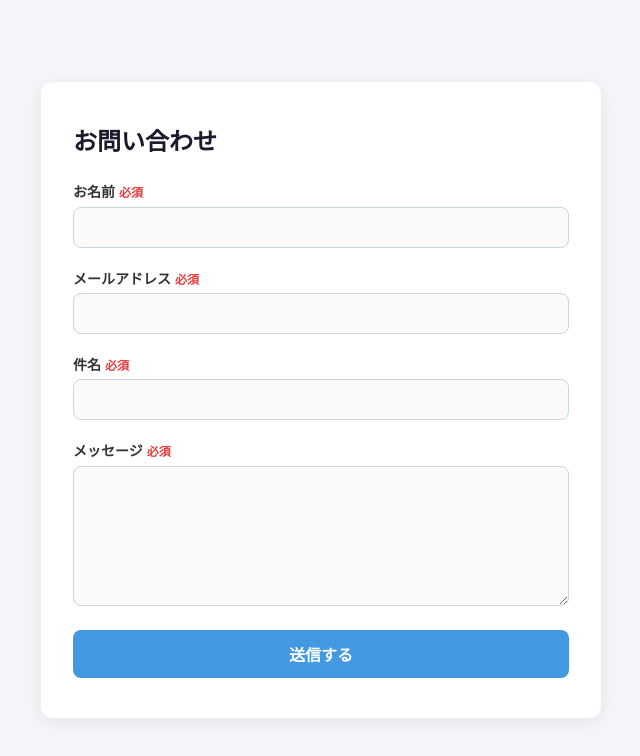
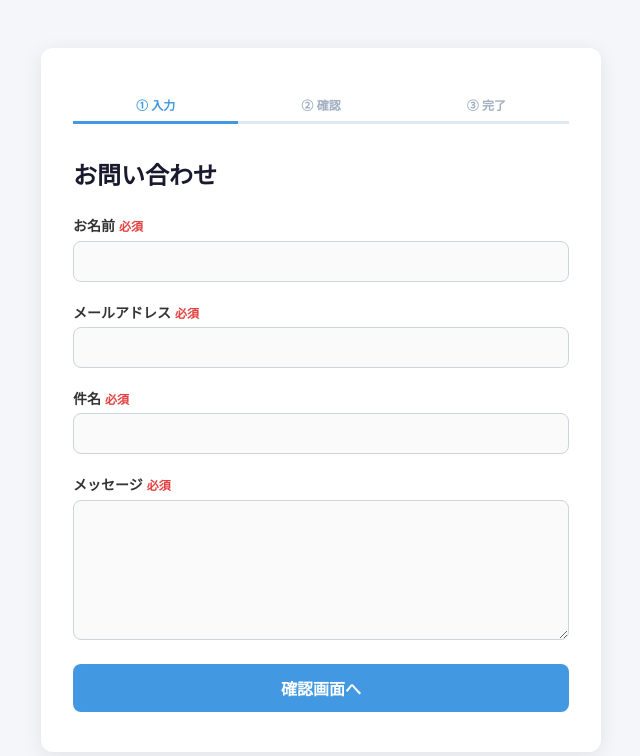
Before and after one commit to aoleaf/techmeets-month1, a PHP site: page /contact.php in a window 1280 px wide. Shown: the top 756 px of the page, without its empty margins (319-959 px from the left). Run offline with PHP 8.4, Linux system fonts and the light colour scheme.

Commit message:
feat: フォーム送信前の確認画面を追加 送信後にボタンを無効か

```diff
--- a/week3/contact/contact.php
+++ b/week3/contact/contact.php
@@ -1,43 +1,45 @@
 <?php
+function h(string $str): string {
+    return htmlspecialchars($str, ENT_QUOTES, 'UTF-8');
+}
+
+// step: 'input' → 'confirm' → 'complete'
+$step   = $_POST['step'] ?? 'input';
 $errors = [];
-$submitted = false;
 
-$name    = '';
-$email   = '';
-$subject = '';
-$message = '';
-
-if ($_SERVER['REQUEST_METHOD'] === 'POST') {
 $name    = trim($_POST['name']    ?? '');
 $email   = trim($_POST['email']   ?? '');
 $subject = trim($_POST['subject'] ?? '');
 $message = trim($_POST['message'] ?? '');
 
+if ($_SERVER['REQUEST_METHOD'] === 'POST') {
+
+    if ($step === 'input') {
+        // --- 入力 → 確認 バリデーション ---
         if ($name === '') {
             $errors['name'] = '名前を入力してください。';
         }
-
         if ($email === '') {
             $errors['email'] = 'メールアドレスを入力してください。';
         } elseif (!filter_var($email, FILTER_VALIDATE_EMAIL)) {
             $errors['email'] = '有効なメールアドレスを入力してください。';
         }
-
         if ($subject === '') {
             $errors['subject'] = '件名を入力してください。';
         }
-
         if ($message === '') {
             $errors['message'] = 'メッセージを入力してください。';
         }
 
         if (empty($errors)) {
-        $submitted = true;
+            $step = 'confirm'; // 確認画面へ
         }
+        // エラー時は $step を 'input' のまま維持
+
+    } elseif ($step === 'confirm') {
+        // --- 確認 → 完了（ここで実際のメール送信などを行う） ---
+        $step = 'complete';
     }
-
-function h(string $str): string {
-    return htmlspecialchars($str, ENT_QUOTES, 'UTF-8');
 }
 ?>
 <!DOCTYPE html>
@@ -76,10 +78,35 @@ function h(string $str): string {
       color: #1a1a2e;
     }
 
-    /* ---- form ---- */
-    .form-group {
-      margin-bottom: 1.25rem;
+    /* ステップ表示 */
+    .steps {
+      display: flex;
+      gap: 0;
+      margin-bottom: 2rem;
     }
+
+    .step-item {
+      flex: 1;
+      text-align: center;
+      font-size: .75rem;
+      font-weight: 600;
+      padding: .5rem .25rem;
+      color: #a0aec0;
+      border-bottom: 3px solid #e2e8f0;
+    }
+
+    .step-item.active {
+      color: #4299e1;
+      border-bottom-color: #4299e1;
+    }
+
+    .step-item.done {
+      color: #48bb78;
+      border-bottom-color: #48bb78;
+    }
+
+    /* フォーム */
+    .form-group { margin-bottom: 1.25rem; }
 
     label {
       display: block;
@@ -195,39 +243,20 @@ function h(string $str): string {
 <body>
 <div class="card">
 
-<?php if ($submitted): ?>
+  <!-- ステップインジケーター -->
+  <div class="steps">
+    <div class="step-item <?= $step === 'input'   ? 'active' : 'done' ?>">① 入力</div>
+    <div class="step-item <?= $step === 'confirm'  ? 'active' : ($step === 'complete' ? 'done' : '') ?>">② 確認</div>
+    <div class="step-item <?= $step === 'complete' ? 'active' : '' ?>">③ 完了</div>
+  </div>
 
-  <!-- 確認画面 -->
-  <div class="badge">送信内容の確認</div>
-  <h1>お問い合わせを受け付けました</h1>
+<?php if ($step === 'input'): ?>
 
-  <table class="confirm-table">
-    <tr>
-      <th>お名前</th>
-      <td><?= h($name) ?></td>
-    </tr>
-    <tr>
-      <th>メールアドレス</th>
-      <td><?= h($email) ?></td>
-    </tr>
-    <tr>
-      <th>件名</th>
-      <td><?= h($subject) ?></td>
-    </tr>
-    <tr>
-      <th>メッセージ</th>
-      <td><?= h($message) ?></td>
-    </tr>
-  </table>
-
-  <a class="back-link" href="contact.php">← フォームに戻る</a>
-
-<?php else: ?>
-
-  <!-- 入力フォーム -->
+  <!-- ① 入力フォーム -->
   <h1>お問い合わせ</h1>
 
   <form method="POST" action="contact.php" novalidate>
+    <input type="hidden" name="step" value="input">
 
     <div class="form-group">
       <label for="name">お名前<span class="required">必須</span></label>
@@ -285,9 +314,67 @@ function h(string $str): string {
       <?php endif; ?>
     </div>
 
-    <button type="submit" class="btn">送信する</button>
+    <button type="submit" class="btn">確認画面へ</button>
+  </form>
 
+<?php elseif ($step === 'confirm'): ?>
+
+  <!-- ② 確認画面 -->
+  <h1>入力内容の確認</h1>
+
+  <table class="confirm-table">
+    <tr><th>お名前</th>        <td><?= h($name) ?></td></tr>
+    <tr><th>メールアドレス</th> <td><?= h($email) ?></td></tr>
+    <tr><th>件名</th>           <td><?= h($subject) ?></td></tr>
+    <tr><th>メッセージ</th>     <td><?= h($message) ?></td></tr>
+  </table>
+
+  <!-- 送信フォーム: 入力値を hidden で引き継ぐ -->
+  <form method="POST" action="contact.php" id="confirmForm">
+    <input type="hidden" name="step"    value="confirm">
+    <input type="hidden" name="name"    value="<?= h($name) ?>">
+    <input type="hidden" name="email"   value="<?= h($email) ?>">
+    <input type="hidden" name="subject" value="<?= h($subject) ?>">
+    <input type="hidden" name="message" value="<?= h($message) ?>">
+
+    <button type="submit" class="btn" id="submitBtn">この内容で送信する</button>
   </form>
+
+  <form method="POST" action="contact.php">
+    <input type="hidden" name="step"    value="input">
+    <input type="hidden" name="name"    value="<?= h($name) ?>">
+    <input type="hidden" name="email"   value="<?= h($email) ?>">
+    <input type="hidden" name="subject" value="<?= h($subject) ?>">
+    <input type="hidden" name="message" value="<?= h($message) ?>">
+    <button type="submit" class="btn btn-outline">← 入力内容を修正する</button>
+  </form>
+
+  <script>
+    document.getElementById('confirmForm').addEventListener('submit', function () {
+      var btn = document.getElementById('submitBtn');
+      btn.disabled = true;
+      btn.textContent = '送信中...';
+    });
+  </script>
+
+<?php elseif ($step === 'complete'): ?>
+
+  <!-- ③ 完了画面 -->
+  <div class="complete-icon">&#10003;</div>
+  <h1 style="text-align:center;">送信完了</h1>
+  <p class="complete-msg">
+    お問い合わせを受け付けました。<br>
+    内容を確認のうえ、担当者よりご連絡いたします。
+  </p>
+
+  <table class="confirm-table">
+    <tr><th>お名前</th>        <td><?= h($name) ?></td></tr>
+    <tr><th>メールアドレス</th> <td><?= h($email) ?></td></tr>
+    <tr><th>件名</th>           <td><?= h($subject) ?></td></tr>
+    <tr><th>メッセージ</th>     <td><?= h($message) ?></td></tr>
+  </table>
+
+  <a class="back-link" href="contact.php">← トップに戻る</a>
 
 <?php endif; ?>
 
```
Also changed, not shown: other parts of week3/contact/contact.php (+32 -11 lines). Lines whose indentation alone changed are shown as unchanged.
